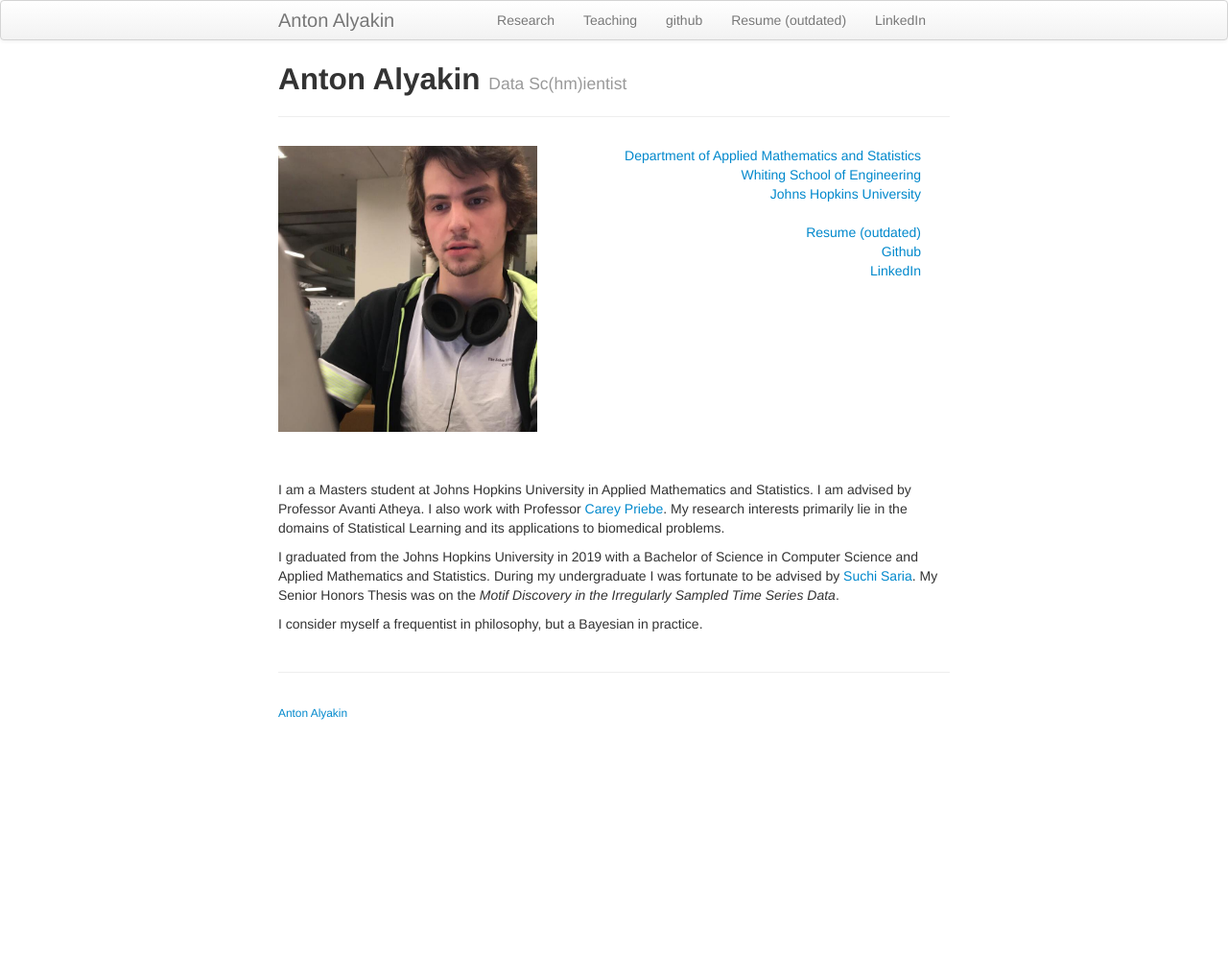
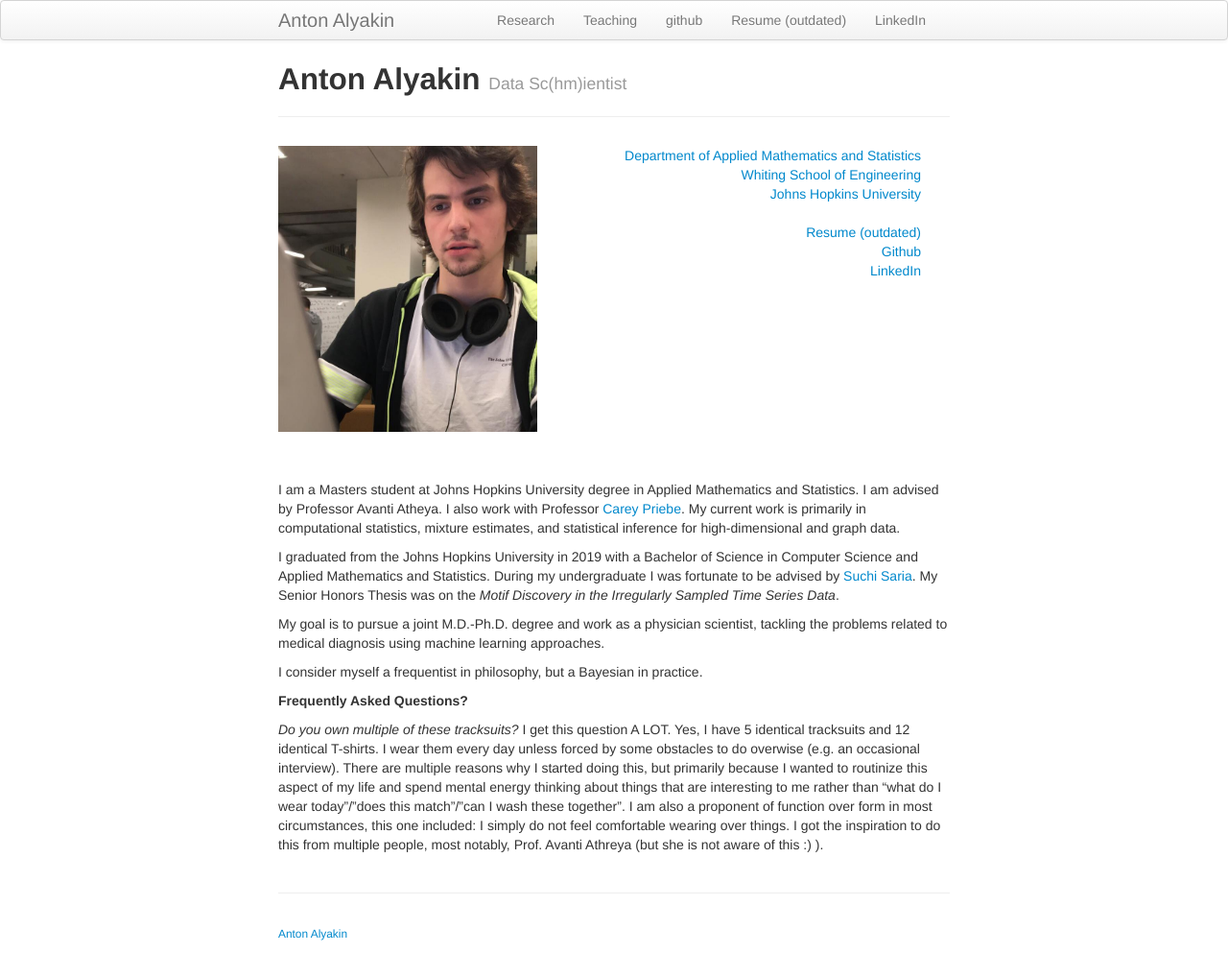
Before and after one commit to alyakin314/alyakin314.github.io, a Jekyll site: the page built from index.md, in a window 1280 px wide. Shown: the whole page at 96% size. Built offline with Jekyll 4.4.1, drawn with Linux system fonts in a browser that asks for light colours; before the commit the page ends 900 px from its top, so only the background shows below that.

Commit message:
Added FAQ

```diff
--- a/index.md
+++ b/index.md
@@ -25,12 +25,12 @@ description: Graduate Student at Johns Hopkins
 <br/>
 <br/>
 
-I am a Masters student at Johns Hopkins University in Applied Mathematics and
-Statistics.
+
+
+I am a Masters student at Johns Hopkins University degree in Applied Mathematics and Statistics.
 I am advised by Professor Avanti Atheya. I also work with  Professor
 [Carey Priebe](https://www.ams.jhu.edu/~priebe/).
-My research interests primarily lie in the domains of Statistical Learning and
-its applications to biomedical problems.
+My current work is primarily in computational statistics, mixture estimates, and statistical inference for high-dimensional and graph data.
 
 I graduated from the Johns Hopkins University in 2019 with a Bachelor of Science
 in Computer Science and Applied Mathematics and Statistics.
@@ -38,4 +38,17 @@ During my undergraduate I was fortunate to be advised by
 [Suchi Saria](https://suchisaria.jhu.edu/).
 My Senior Honors Thesis was on the _Motif Discovery in the Irregularly Sampled Time Series Data_.
 
+My goal is to pursue a joint M.D.-Ph.D. degree and work as a physician scientist, tackling the problems related to medical diagnosis using machine learning approaches.
+
 I consider myself a frequentist in philosophy, but a Bayesian in practice.
+
+**Frequently Asked Questions?**
+
+*Do you own multiple of these tracksuits?*
+I get this question A LOT.
+Yes, I have 5 identical tracksuits and 12 identical T-shirts.
+I wear them every day unless forced by some obstacles to do overwise
+(e.g. an occasional interview).
+There are multiple reasons why I started doing this, but primarily because I wanted to routinize this aspect of my life and spend mental energy thinking about things that are interesting to me rather than "what do I wear today"/"does this match"/"can I wash these together".
+I am also a proponent of function over form in most circumstances, this one included: I simply do not feel comfortable wearing over things.
+I got the inspiration to do this from multiple people, most notably, Prof. Avanti Athreya (but she is not aware of this :) ).
```
